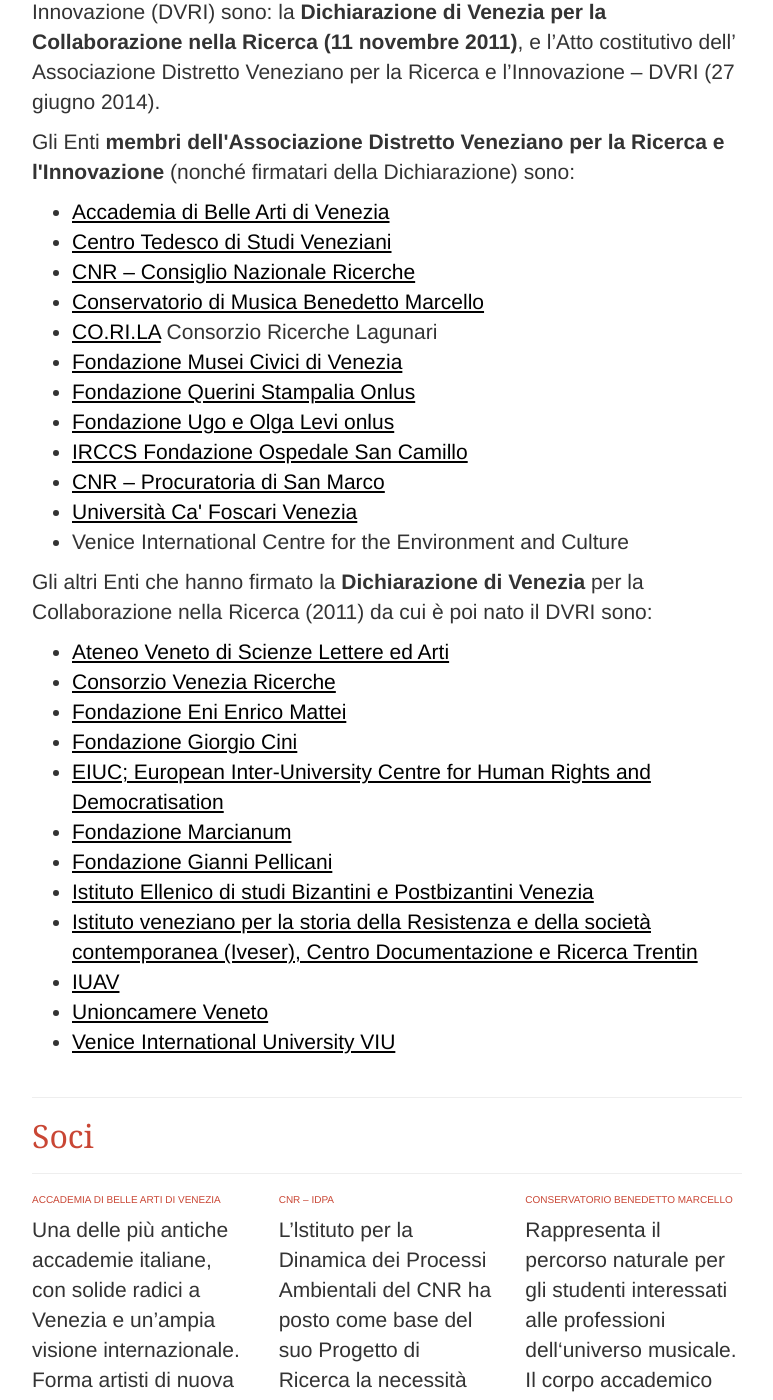
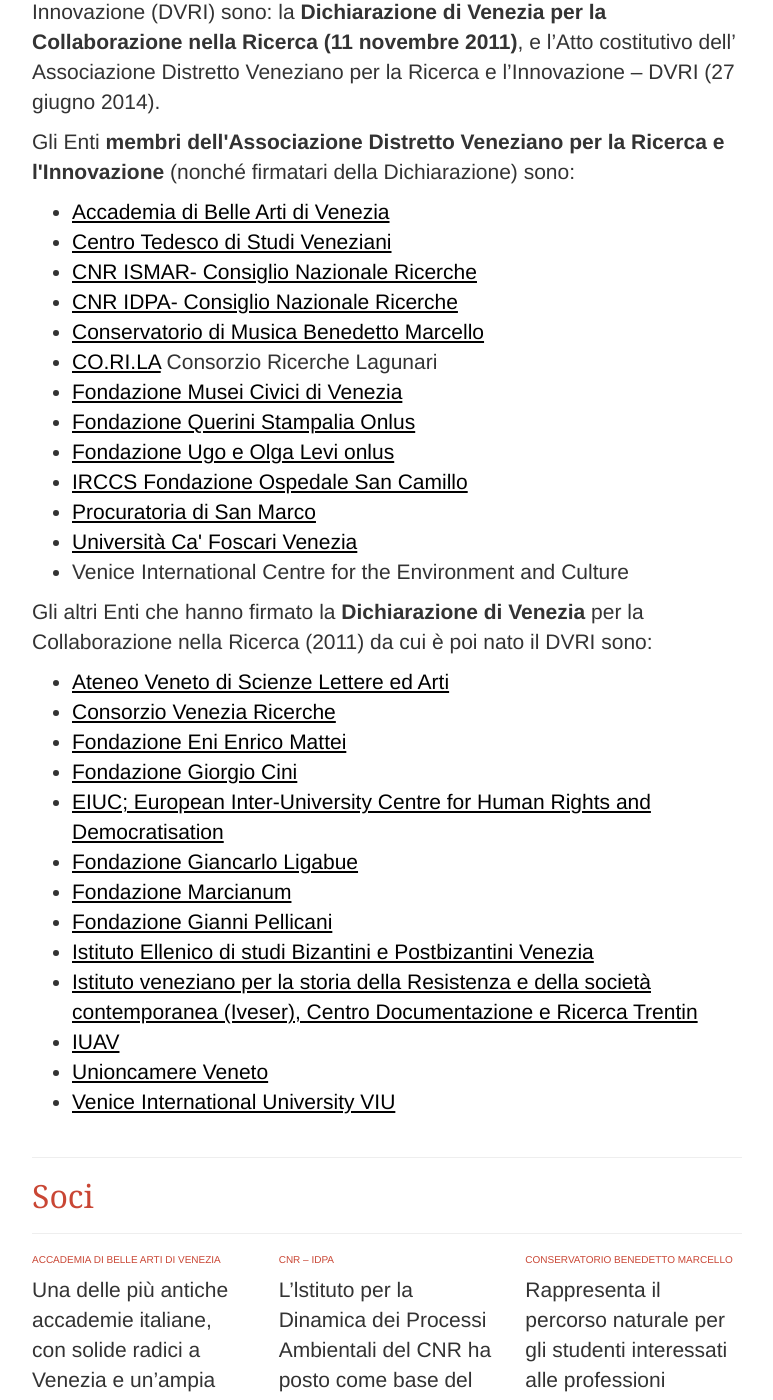
Before and after one commit to simonini/dvri-j-theme, a Jekyll site: the page built from progetti/chi-siamo.html, in a window 1280 px wide and 1400 px high, scrolled down 4400 px. Shown: the whole window, without its empty margins (253-1026 px from the left). Built offline with Jekyll 4.4.1, drawn with Linux system fonts in a browser that asks for light colours; the table of contents is made by our own code.

Commit message:
Update chi-siamo.html

```diff
--- a/progetti/chi-siamo.html
+++ b/progetti/chi-siamo.html
@@ -68,14 +68,15 @@
 <ul>
 <li><a href="http://www.accademiavenezia.it/" target="_blank">Accademia di Belle Arti di Venezia</a></li>
 <li><a href="http://www.dszv.it" target="_blank">Centro Tedesco di Studi Veneziani</a></li>
-<li><a href="https://www.cnr.it/" target="_blank">CNR &#8211; Consiglio Nazionale Ricerche</a></li>
+<li><a href="https://www.cnr.it/" target="_blank">CNR ISMAR- Consiglio Nazionale Ricerche</a></li>
+<li><a href="https://www.cnr.it/" target="_blank">CNR IDPA- Consiglio Nazionale Ricerche</a></li>
 <li><a href="http://www.conservatoriovenezia.net" target="_blank">Conservatorio di Musica Benedetto Marcello</a></li>
 <li><a href="http://www.corila.it" target="_blank">CO.RI.LA</a> Consorzio Ricerche Lagunari</li>
 <li><a href="http://www.visitmuve.it" target="_blank">Fondazione Musei Civici di Venezia</a></li>
 <li><a href="http://www.querinistampalia.org" target="_blank">Fondazione Querini Stampalia Onlus</a></li>
 <li><a href="http://www.fondazionelevi.it/" target="_blank">Fondazione Ugo e Olga Levi onlus</a></li>
 <li><a href="http://www.ospedalesancamillo.net" target="_blank">IRCCS Fondazione Ospedale San Camillo</a></li>
-<li><a href="http://www.basilicasanmarco.it/procuratoria/" target="_blank">CNR &#8211; Procuratoria di San Marco</a></li>
+<li><a href="http://www.basilicasanmarco.it/procuratoria/" target="_blank"> Procuratoria di San Marco</a></li>
 <li><a href="http://www.unive.it" target="_blank">Università Ca' Foscari Venezia</a></li>
 <li>Venice International Centre for the Environment and Culture</li>
 </ul>
@@ -85,7 +86,8 @@
 <li><a href="http://www.veneziaricerche.it/" target="_blank">Consorzio Venezia Ricerche</a></li>
 <li><a href="http://www.feem.it/getpage.aspx?id=3643&amp;lang=ita" target="_blank">Fondazione Eni Enrico Mattei</a></li>
 <li><a href="http://www.cini.it" target="_blank">Fondazione Giorgio Cini</a></li>
- <li><a href="http://www.eiuc.org" target="_blank">EIUC; European Inter-University Centre for Human Rights and Democratisation</a></li>
+<li><a href="http://www.eiuc.org" target="_blank">EIUC; European Inter-University Centre for Human Rights and Democratisation</a></li>
+<li><a href="http://www.fondazioneligabue.it/" target="_blank">Fondazione Giancarlo Ligabue</a></li>
 <li><a href="http://www.marcianum.it/" target="_blank">Fondazione Marcianum</a></li>
 <li><a href="http://www.fondazionegiannipellicani.it" target="_blank">Fondazione Gianni Pellicani</a></li>
 <li><a href="http://www.istitutoellenico.org" target="_blank">Istituto Ellenico di studi Bizantini e Postbizantini Venezia</a></li>
```
